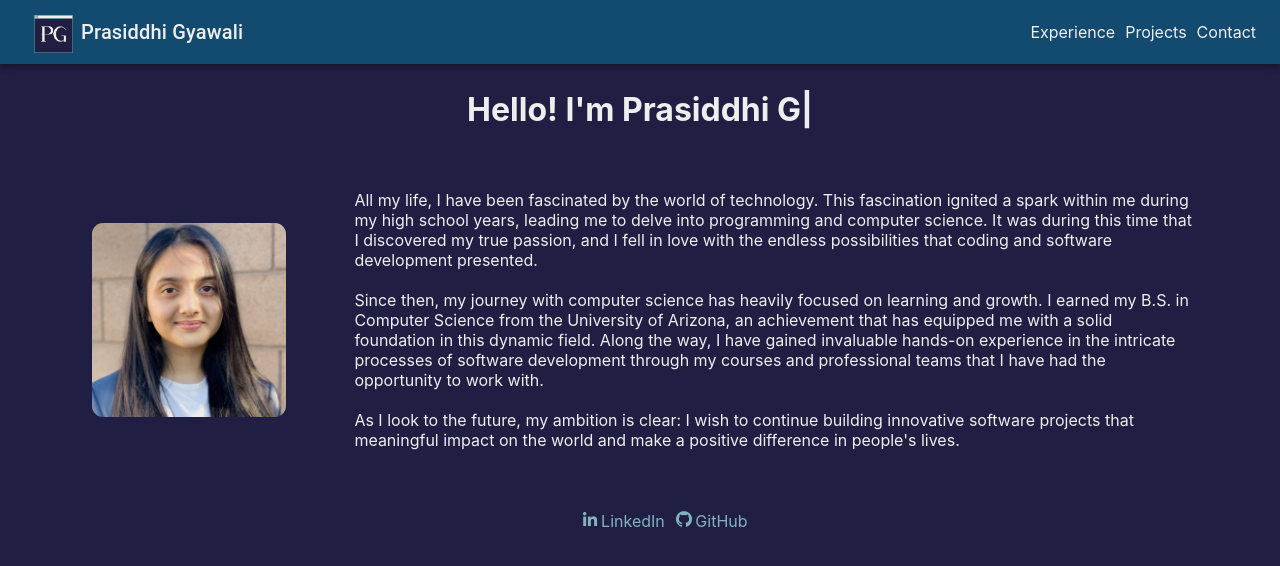
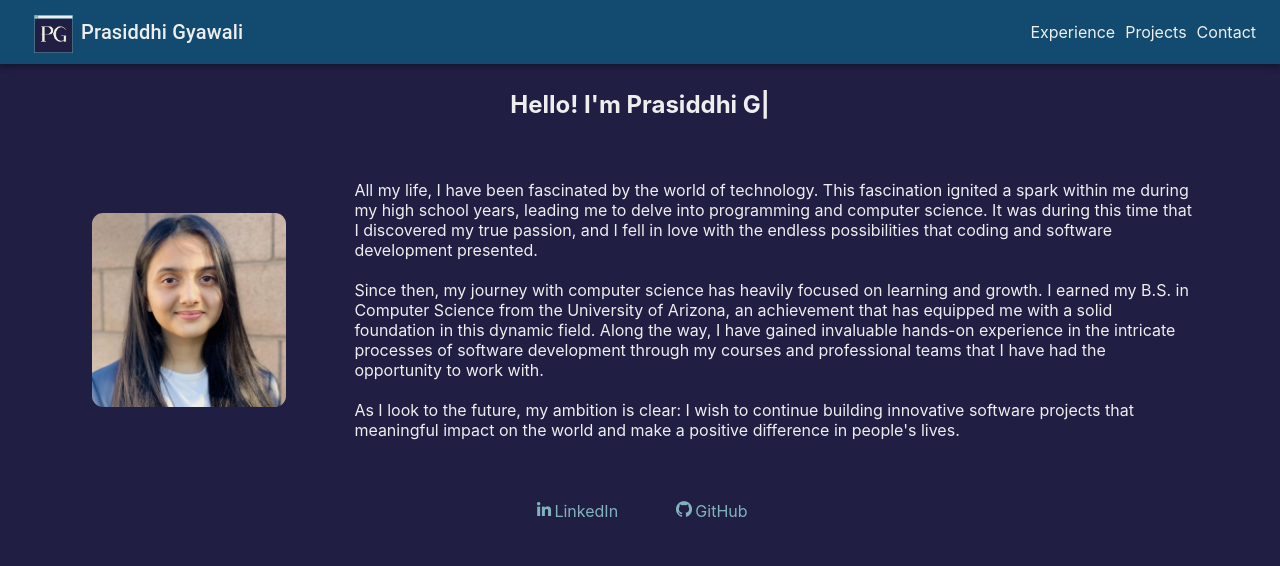
Before and after one commit to prasiddhigyawali/prasiddhigyawali.github.io, a React (Create React App) app: page / in a window 1280 px wide. Shown: the top 566 px of the page. Built offline with nearby package versions, Linux system fonts and the light colour scheme.

Commit message:
homepage fixes

```diff
--- a/src/App.css
+++ b/src/App.css
@@ -68,7 +68,7 @@ html {
 }
 
 .personal-urls {
-  margin-right: 1%;
+  margin-right: 5%;
   text-decoration: none;
   align-items: center;
 }
--- a/src/tabs/homepage.js
+++ b/src/tabs/homepage.js
@@ -11,7 +11,7 @@ const About = () => {
             </Helmet>
             <Navbar className='nav'/>
             <div className="App">
-                <h1><ReactTyped strings={["Hello! I'm Prasiddhi Gyawali!"]} typeSpeed={100} backSpeed={100} loop /></h1>
+                <h2><ReactTyped strings={["Hello! I'm Prasiddhi Gyawali!"]} typeSpeed={100} backSpeed={100} loop /></h2>
                 <div className="about">
                     <div className="personal-photo">
                         <img src = "./personal-photo.png" alt = "Prasiddhi Gyawali"/>
```
